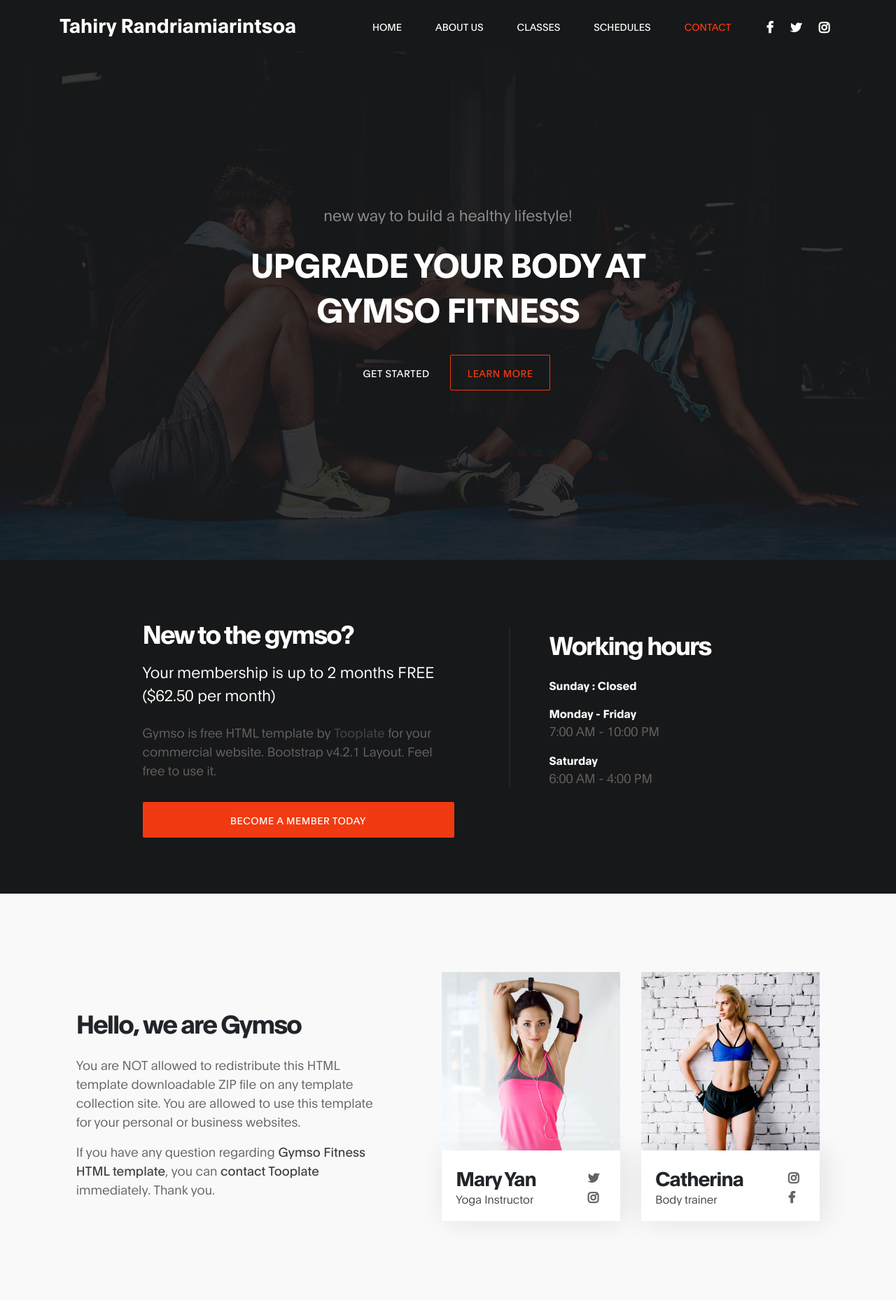
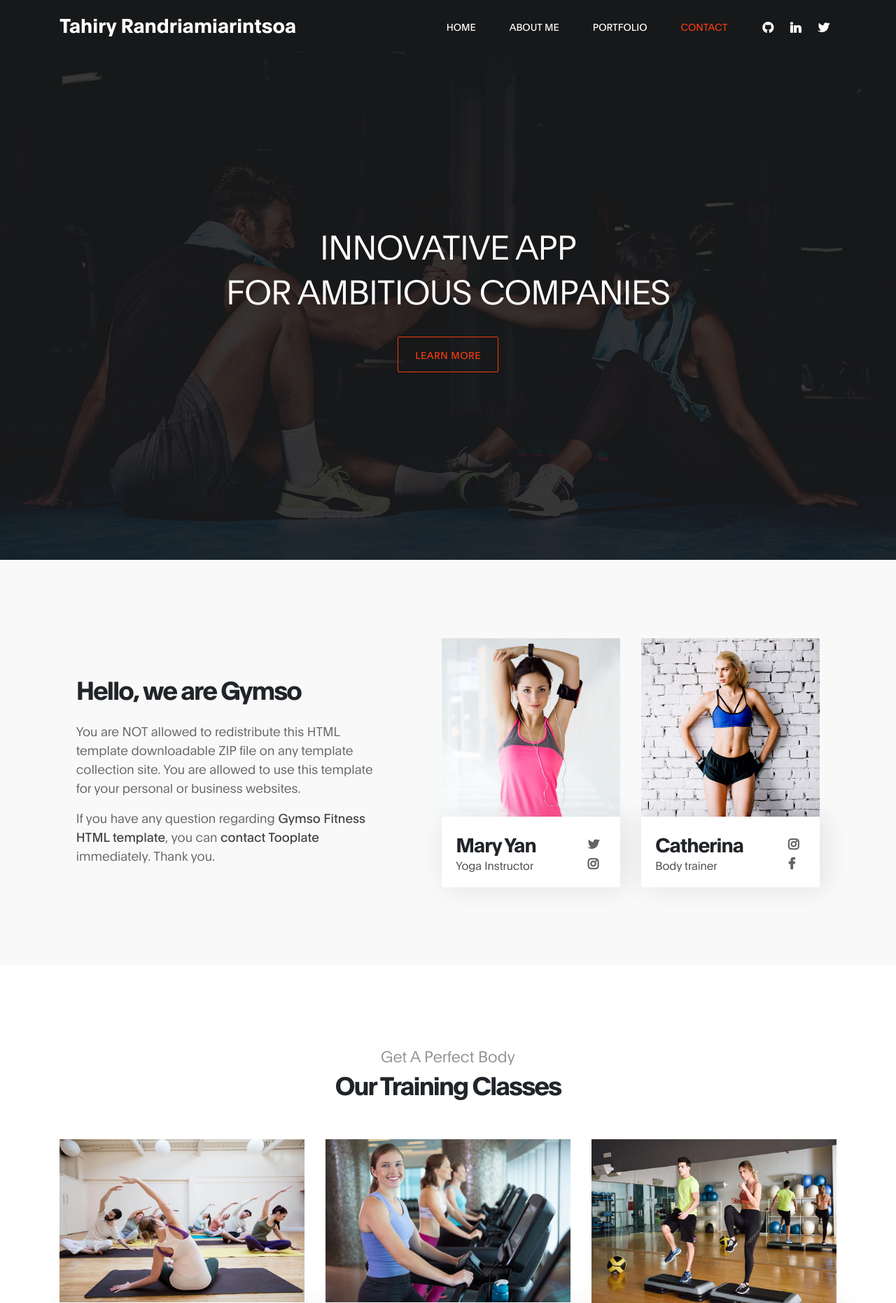
Before and after one commit to tahiry-dev/tahiry-dev.github.io, a PHP site: page / in a window 1280 px wide. Shown: the top 1862 px of the page at 70% size. Run offline with PHP 8.4, Linux system fonts and the light colour scheme; some libraries are stand-ins or nearby versions.

Commit message:
style the hero section

```diff
--- a/css/tooplate-gymso-style.css
+++ b/css/tooplate-gymso-style.css
@@ -244,16 +244,6 @@ https://www.tooplate.com/view/2119-gymso-fitness
 
 
   /*---------------------------------------
-    FEATURE
-  -----------------------------------------*/
-
-  .feature {
-    background: var(--dark-color);
-    padding: 5rem 0;
-  }
-
-
-  /*---------------------------------------
      MENU
   -----------------------------------------*/
 
@@ -370,6 +360,10 @@ https://www.tooplate.com/view/2119-gymso-fitness
     vertical-align: middle;
     min-height: 100vh;
     position: relative;
+  }
+
+  .hero-headline {
+    font-weight: 100;
   }
 
 
--- a/index.html
+++ b/index.html
@@ -41,15 +41,11 @@
                     </li>
 
                     <li class="nav-item">
-                        <a href="#about" class="nav-link smoothScroll">About Us</a>
+                        <a href="#about" class="nav-link smoothScroll">About Me</a>
                     </li>
 
                     <li class="nav-item">
-                        <a href="#class" class="nav-link smoothScroll">Classes</a>
-                    </li>
-
-                    <li class="nav-item">
-                        <a href="#schedule" class="nav-link smoothScroll">Schedules</a>
+                        <a href="#class" class="nav-link smoothScroll">Portfolio</a>
                     </li>
 
                     <li class="nav-item">
@@ -58,9 +54,9 @@
                 </ul>
 
                 <ul class="social-icon ml-lg-3">
-                    <li><a href="https://fb.com/tooplate" class="fa fa-facebook"></a></li>
-                    <li><a href="#" class="fa fa-twitter"></a></li>
-                    <li><a href="#" class="fa fa-instagram"></a></li>
+                    <li><a href="https://fb.com/tooplate" class="fa fa-github"></a></li>
+                    <li><a href="#" class="fa fa-linkedin"></a></li>
+                    <li><a href="#" class="fa fa fa-twitter"></a></li>
                 </ul>
             </div>
 
@@ -79,13 +75,10 @@
                 <div class="col-lg-8 col-md-10 mx-auto col-12">
                     <div class="hero-text mt-5 text-center">
 
-                        <h6 data-aos="fade-up" data-aos-delay="300">new way to build a healthy lifestyle!</h6>
+                        <h1 class="text-white hero-headline" data-aos="fade-up" data-aos-delay="500">Innovative App<br>
+                            for
+                            Ambitious Companies</h1>
 
-                        <h1 class="text-white" data-aos="fade-up" data-aos-delay="500">Upgrade your body at Gymso
-                            Fitness</h1>
-
-                        <a href="#feature" class="btn custom-btn mt-3" data-aos="fade-up" data-aos-delay="600">Get
-                            started</a>
 
                         <a href="#about" class="btn custom-btn bordered mt-3" data-aos="fade-up"
                             data-aos-delay="700">learn more</a>
@@ -97,57 +90,13 @@
         </div>
     </section>
 
-
-    <section class="feature" id="feature">
-        <div class="container">
-            <div class="row">
-
-                <div class="d-flex flex-column justify-content-center ml-lg-auto mr-lg-5 col-lg-5 col-md-6 col-12">
-                    <h2 class="mb-3 text-white" data-aos="fade-up">New to the gymso?</h2>
-
-                    <h6 class="mb-4 text-white" data-aos="fade-up">Your membership is up to 2 months FREE ($62.50 per
-                        month)</h6>
-
-                    <p data-aos="fade-up" data-aos-delay="200">Gymso is free HTML template by <a rel="nofollow"
-                            href="https://www.tooplate.com" target="_parent">Tooplate</a> for your commercial website.
-                        Bootstrap v4.2.1 Layout. Feel free to use it.</p>
-
-                    <a href="#" class="btn custom-btn bg-color mt-3" data-aos="fade-up" data-aos-delay="300"
-                        data-toggle="modal" data-target="#membershipForm">Become a member today</a>
-                </div>
-
-                <div class="mr-lg-auto mt-3 col-lg-4 col-md-6 col-12">
-                    <div class="about-working-hours">
-                        <div>
-
-                            <h2 class="mb-4 text-white" data-aos="fade-up" data-aos-delay="500">Working hours</h2>
-
-                            <strong class="d-block" data-aos="fade-up" data-aos-delay="600">Sunday : Closed</strong>
-
-                            <strong class="mt-3 d-block" data-aos="fade-up" data-aos-delay="700">Monday -
-                                Friday</strong>
-
-                            <p data-aos="fade-up" data-aos-delay="800">7:00 AM - 10:00 PM</p>
-
-                            <strong class="mt-3 d-block" data-aos="fade-up" data-aos-delay="700">Saturday</strong>
-
-                            <p data-aos="fade-up" data-aos-delay="800">6:00 AM - 4:00 PM</p>
-                        </div>
-                    </div>
-                </div>
-            </div>
-
-        </div>
-        </div>
-    </section>
-
-
     <!-- ABOUT -->
     <section class="about section" id="about">
         <div class="container">
             <div class="row">
 
                 <div class="mt-lg-5 mb-lg-0 mb-4 col-lg-5 col-md-10 mx-auto col-12">
+
                     <h2 class="mb-4" data-aos="fade-up" data-aos-delay="300">Hello, we are Gymso</h2>
 
                     <p data-aos="fade-up" data-aos-delay="400">You are NOT allowed to redistribute this HTML template
```
